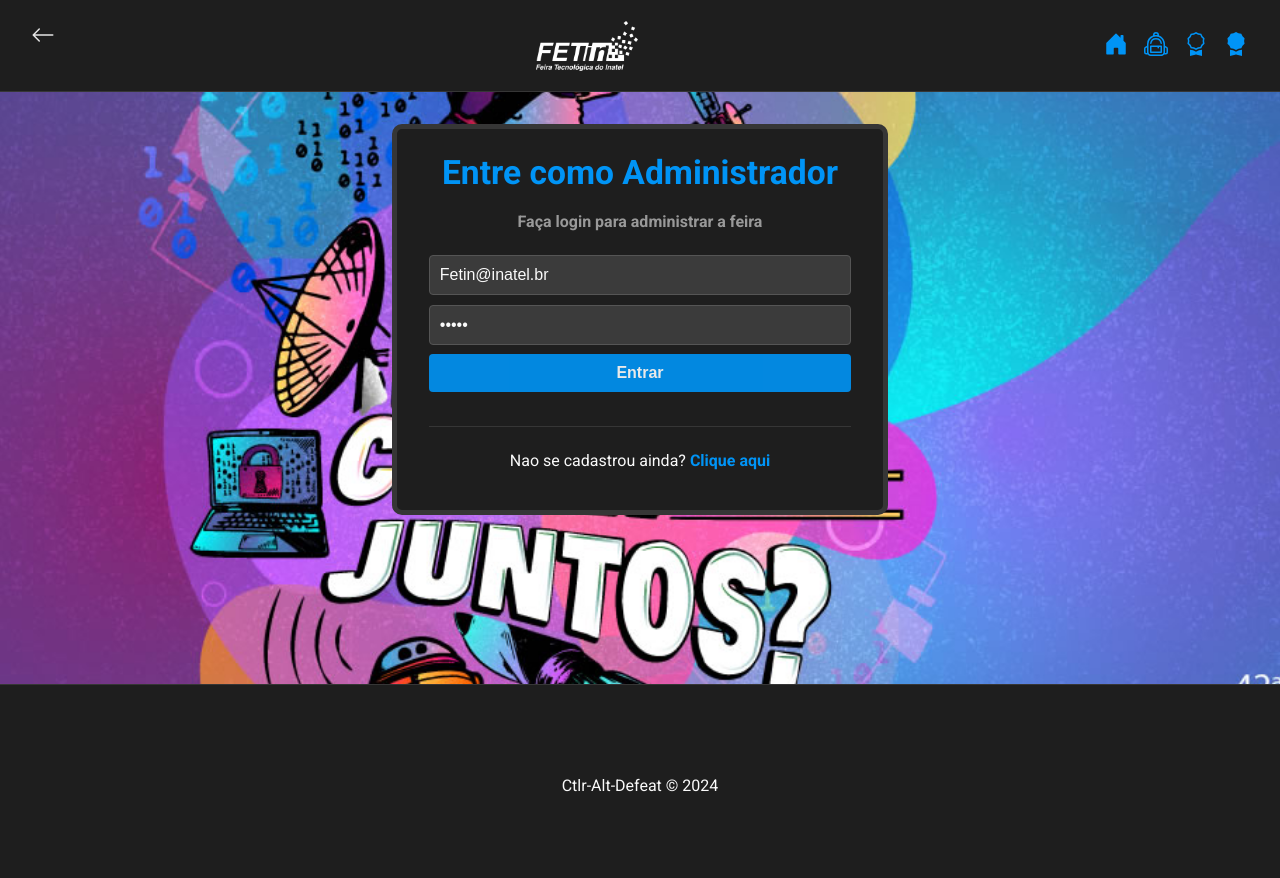
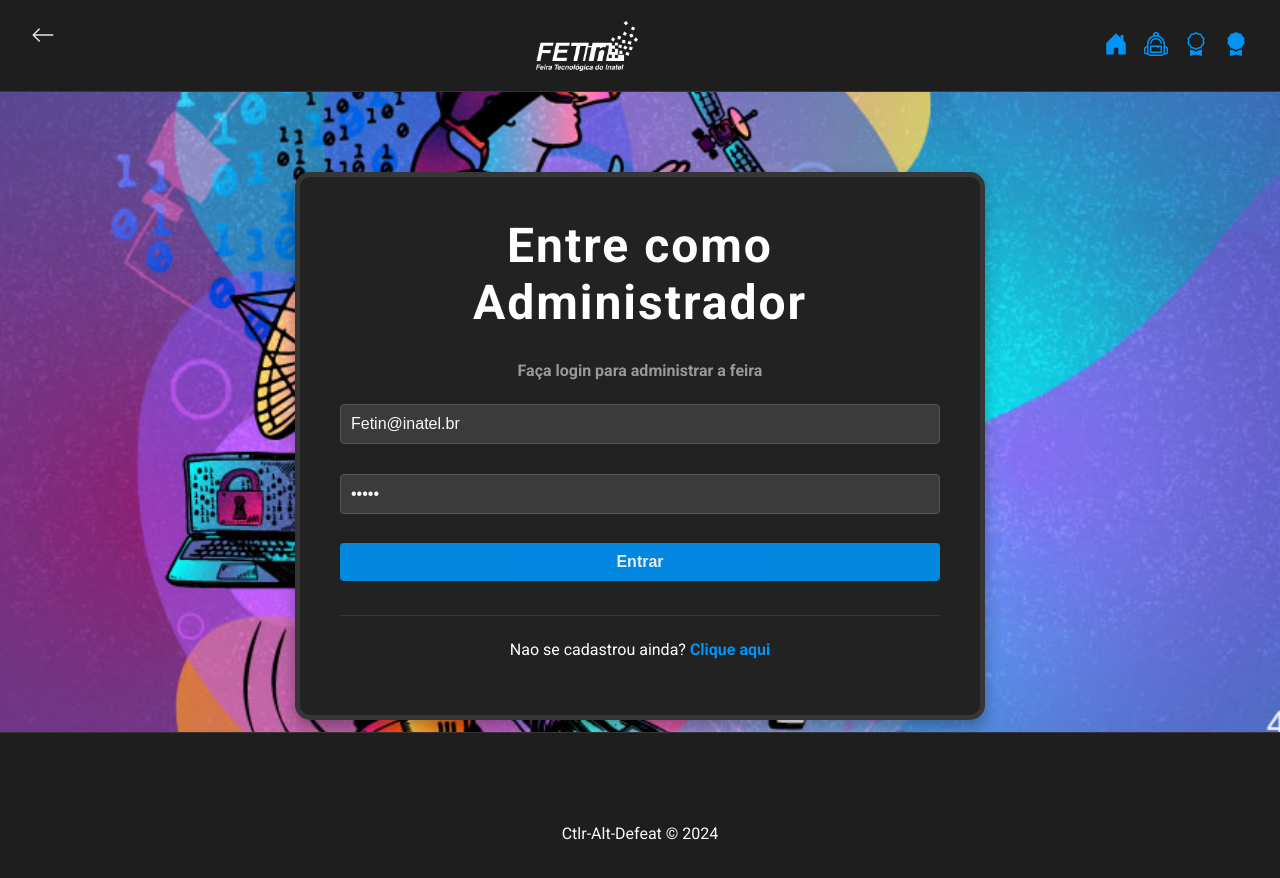
Before and after one commit to S204-Inatel-2024-1/Front_Ctrl-Alt-Defeat, a React (Create React App) app in the folder front_ctrl-alt-defeat/: page /LoginAdm in a window 1280 px wide. Shown: the top 878 px of the page. Built offline with nearby package versions, Linux system fonts and the light colour scheme.

Commit message:
Ajuste nas escala e no estilo das telas de login e registro

```diff
--- a/front_ctrl-alt-defeat/src/pages/auth/Auth.css
+++ b/front_ctrl-alt-defeat/src/pages/auth/Auth.css
@@ -1,19 +1,29 @@
+/* Estilização para Login e Register páginas */
 #login,
 #register {
-  border: 5px solid #363636;
-  background-color: #1e1e1e;
-  padding: 1.5em 2em;
-  max-width: 33%;
-  margin: 2em auto;
-  border-radius: 10px;
+  background-color: #222;
+  border-radius: 15px;
+  box-shadow: 0 8px 16px 0 rgba(0, 0, 0, 0.3);
+  padding: 40px;
+  max-width: 600px;
+  margin: 80px auto;
+  color: #fff;
+  /* transition: transform 0.3s ease; */
+}
+
+#login:hover,
+#register:hover {
+  /* transform: scale(1.05); */
 }
 
 #login h2,
 #register h2 {
+  color: #fff;
+  font-size: 3em;
+  font-weight: bold;
+  letter-spacing: 2px;
   text-align: center;
-  font-size: 2.1em;
-  margin-top: 0;
-  color: #0094f6;
+  margin-bottom: 30px;
 }
 
 .subtitle {
@@ -25,9 +35,9 @@
 
 #login form,
 #register form {
-  padding-bottom: 1.5em;
-  margin-bottom: 1.5em;
-  border-bottom: 1px solid #363636;
+  display: flex;
+  flex-direction: column;
+  gap: 20px;
 }
 
 #login p,
@@ -40,3 +50,18 @@
   font-weight: bold;
   color: #0094f6;
 }
+
+/* Responsividade
+@media (max-width: 768px) {
+  #login,
+  #register {
+    padding: 20px;
+    margin: 40px auto;
+    max-width: 90%;
+  }
+
+  #login h2,
+  #register h2 {
+    font-size: 2em;
+  }
+} */
--- a/front_ctrl-alt-defeat/src/pages/auth/LoginAluno.js
+++ b/front_ctrl-alt-defeat/src/pages/auth/LoginAluno.js
@@ -11,8 +11,8 @@ import { useSelector, useDispatch } from "react-redux"
 // Redux
 import { login, reset } from "../../slices/authSlice"
 
-const LoginAluno = () => {
-  const [email, setEmail] = useState("eduardo.costa@ges.inatel.br")
+const LoginAdm = () => {
+    const [email, setEmail] = useState("Fetin@inatel.br")
     const [password, setPassword] = useState("teste")
 
     const dispatch = useDispatch()
@@ -21,36 +21,36 @@ const LoginAluno = () => {
     const { loading, msg, user } = useSelector((state) => state.auth)
 
     const handleSubmit = (e) => {
-    e.preventDefault();
+        e.preventDefault()
 
         const user = {
             email,
-      password,
-    };
+            password
+        }
 
-    dispatch(login({ userData: user, route: "aluno" }))
-  };
+        dispatch(login({ userData: user, route: "admin" }))
+    }
 
-  // Redirecionar após login bem-sucedido
+    // Limpando todos os estados auth
     useEffect(() => {
+        dispatch(reset())
+    }, [dispatch])
+
+    useEffect(() => {
+        console.log("Usuario: ", user)
         if (user === email) {
-      console.log("User do LoginAluno: ", user)
-      navigate(`/ProfileAluno/${user}`); // Redireciona para o perfil do aluno com o email
+            console.log("User do LoginAluno: ", email)
+            navigate(`/ProfileAdm/${user}`); // Redireciona para o perfil do aluno com o email
         }
-    else{
-      navigate(`/loginAluno`)
+        else {
+            navigate('/LoginAdm')
         }
     }, [user, navigate]);
 
-  // Limpando todos os estados auth
-  useEffect(() => {
-    dispatch(reset());
-  }, [dispatch]);
-
     return (
         <div id="login">
-      <h2>Entre como Aluno</h2>
-      <p className="subtitle">Faça login para cadastrar um projeto</p>
+            <h2>Entre como Administrador</h2>
+            <p className="subtitle">Faça login para administrar a feira</p>
             <form onSubmit={handleSubmit}>
                 <input type="email" placeholder="Email" onChange={(e) => setEmail(e.target.value)} value={email || ""} />
                 <input type="password" placeholder="Senha" onChange={(e) => setPassword(e.target.value)} value={password || ""} />
@@ -58,11 +58,9 @@ const LoginAluno = () => {
                 {loading && <input type="submit" value="Aguarde..." disabled />}
                 {msg && <Message msg={msg} type="error" />}
             </form>
-      <p>
-        Não se cadastrou ainda? <Link to="/RegisterAluno">Clique aqui</Link>
-      </p>
+            <p>Não se cadastrou ainda? <Link to="/RegisterAdm">Clique aqui</Link></p>
         </div>
-  );
-};
+    )
+}
 
-export default LoginAluno;
+export default LoginAdm
--- a/front_ctrl-alt-defeat/src/pages/auth/LoginOrientador.js
+++ b/front_ctrl-alt-defeat/src/pages/auth/LoginOrientador.js
@@ -10,7 +10,6 @@ import { useSelector, useDispatch } from "react-redux"
 
 // Redux
 import { login, reset } from "../../slices/authSlice"
-
 
 const LoginOrientador = () => {
     const [email, setEmail] = useState("chris@ges.inatel.br")
@@ -41,18 +40,15 @@ const LoginOrientador = () => {
         if (user === email) {
             //   console.log("User do Login Orientador: ", user)
             navigate(`/ProfileOrientador/${user}`); // Redireciona para o perfil do aluno com o email
-        }
-        else {
+        } else {
             navigate("/LoginOrientador")
         }
     }, [user, navigate]);
 
     return (
         <div id="login">
-            <h2>
-                Entre como Orientador
-            </h2>
-            <p className="subtitle">Faca login para cadastrar um projeto</p>
+            <h2>Entre como Orientador</h2>
+            <p className="subtitle">Faça login para cadastrar um projeto</p>
             <form onSubmit={handleSubmit}>
                 <input type="email" placeholder="Email" onChange={(e) => setEmail(e.target.value)} value={email || ""} />
                 <input type="password" placeholder="Senha" onChange={(e) => setPassword(e.target.value)} value={password || ""} />
@@ -60,9 +56,7 @@ const LoginOrientador = () => {
                 {loading && <input type="submit" value="Aguarde..." disabled />}
                 {msg && <Message msg={msg} type="error" />}
             </form>
-            <p>
-                Nao se cadastrou ainda? <Link to="/RegisterOrientador">Clique aqui</Link>
-            </p>
+            <p>Não se cadastrou ainda? <Link to="/RegisterOrientador">Clique aqui</Link></p>
         </div>
     )
 }
```
Lines whose indentation alone changed are shown as unchanged.
